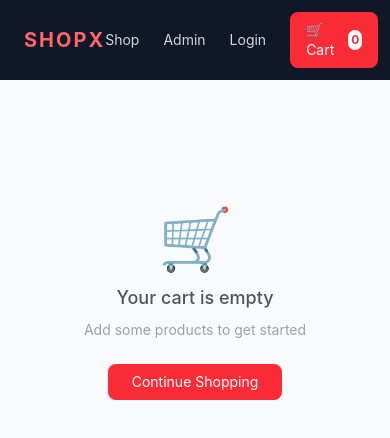
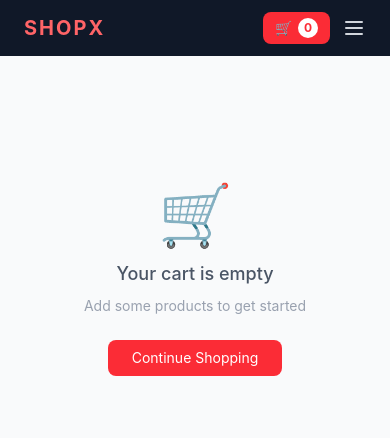
Before and after one commit to snehagupta236/frontend-project, a React (Vite) app in the folder e-commerce/Shop-x/: page /cart in a window 390 px wide. Shown: the top 438 px of the page. Built offline with nearby package versions, Linux system fonts and the light colour scheme; the HTML template or start-up script is replaced by a standard one.

Commit message:
Update Navbar.jsx

```diff
--- a/e-commerce/Shop-x/src/components/Navbar.jsx
+++ b/e-commerce/Shop-x/src/components/Navbar.jsx
@@ -1,16 +1,21 @@
+import { useState } from 'react';
 import { Link } from 'react-router-dom';
 import { useCart } from '../context/CartContext';
 
 export default function Navbar() {
   const { totalItems } = useCart();
+  const [menuOpen, setMenuOpen] = useState(false);
 
   return (
-    <nav className="bg-gray-900 text-white px-6 py-3 flex items-center justify-between">
+    <nav className="bg-gray-900 text-white px-6 py-3">
+      <div className="flex items-center justify-between">
+        {/* Logo */}
         <Link to="/" className="text-red-400 text-xl font-bold tracking-widest">
           SHOPX
         </Link>
 
-      <div className="flex items-center gap-6">
+        {/* Desktop Links — md se bada screen pe dikhe */}
+        <div className="hidden md:flex items-center gap-6">
           <Link to="/" className="text-sm text-gray-300 hover:text-red-400 transition">
             Shop
           </Link>
@@ -30,6 +35,66 @@ export default function Navbar() {
             </span>
           </Link>
         </div>
+
+        {/* Mobile — Cart + Hamburger */}
+        <div className="flex items-center gap-3 md:hidden">
+          <Link
+            to="/cart"
+            className="bg-red-500 hover:bg-red-600 text-white text-sm px-3 py-1.5 rounded-lg flex items-center gap-1.5 transition"
+          >
+            🛒
+            <span className="bg-white text-red-500 text-xs font-bold rounded-full w-5 h-5 flex items-center justify-center">
+              {totalItems}
+            </span>
+          </Link>
+
+          {/* Hamburger Button */}
+          <button
+            onClick={() => setMenuOpen(!menuOpen)}
+            className="text-gray-300 hover:text-white focus:outline-none"
+            aria-label="Toggle menu"
+          >
+            {menuOpen ? (
+              // X icon
+              <svg className="w-6 h-6" fill="none" stroke="currentColor" viewBox="0 0 24 24">
+                <path strokeLinecap="round" strokeLinejoin="round" strokeWidth={2} d="M6 18L18 6M6 6l12 12" />
+              </svg>
+            ) : (
+              // Hamburger icon
+              <svg className="w-6 h-6" fill="none" stroke="currentColor" viewBox="0 0 24 24">
+                <path strokeLinecap="round" strokeLinejoin="round" strokeWidth={2} d="M4 6h16M4 12h16M4 18h16" />
+              </svg>
+            )}
+          </button>
+        </div>
+      </div>
+
+      {/* Mobile Dropdown Menu */}
+      {menuOpen && (
+        <div className="md:hidden mt-3 flex flex-col gap-3 pb-3 border-t border-gray-700 pt-3">
+          <Link
+            to="/"
+            onClick={() => setMenuOpen(false)}
+            className="text-sm text-gray-300 hover:text-red-400 transition"
+          >
+            Shop
+          </Link>
+          <Link
+            to="/admin"
+            onClick={() => setMenuOpen(false)}
+            className="text-sm text-gray-300 hover:text-red-400 transition"
+          >
+            Admin
+          </Link>
+          <Link
+            to="/login"
+            onClick={() => setMenuOpen(false)}
+            className="text-sm text-gray-300 hover:text-red-400 transition"
+          >
+            Login
+          </Link>
+        </div>
+      )}
     </nav>
   );
 }
```
Lines whose indentation alone changed are shown as unchanged.
